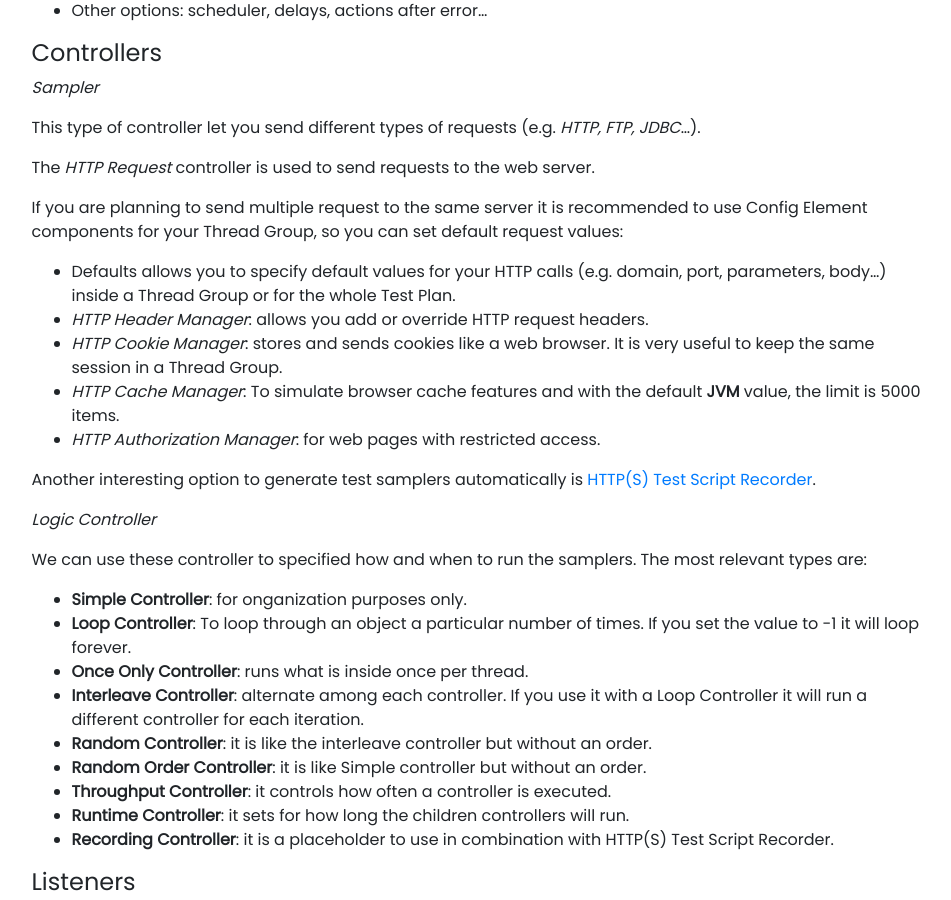
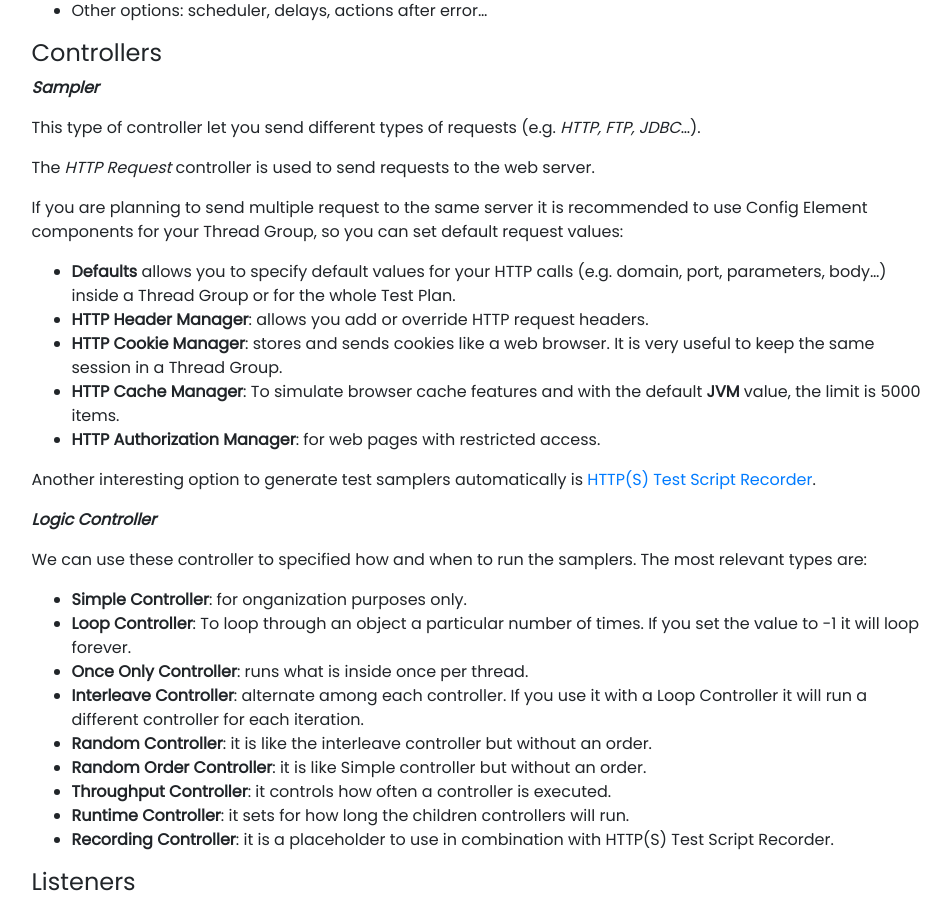
Before and after one commit to jackhman/sergio-martin-rubio-site, a Jekyll site: the page built from _posts/2018-11-27-first-steps-in-jmeter.md, in a window 1280 px wide and 900 px high, scrolled down 2240 px. Shown: the whole window, without its empty margins (161-1112 px from the left). Built offline with Jekyll 4.4.1, drawn with Linux system fonts in a browser that asks for light colours; nearby versions of some CDN libraries; our own code applies the rules of GitHub Pages for plain Markdown files; comment, search, counter and statistics services are not loaded.

Commit message:
update article

```diff
--- a/_posts/2018-11-27-first-steps-in-jmeter.md
+++ b/_posts/2018-11-27-first-steps-in-jmeter.md
@@ -88,7 +88,7 @@ This parent object will contain all the necessary components to build your test
 
 #### Controllers
 
-_Sampler_
+**_Sampler_**
 
 This type of controller let you send different types of requests (e.g. _HTTP, FTP, JDBC_…).
 
@@ -96,15 +96,15 @@ The _HTTP Request_ controller is used to send requests to the web server.
 
 If you are planning to send multiple request to the same server it is recommended to use Config Element components for your Thread Group, so you can set default request values:
 
--  Defaults allows you to specify default values for your HTTP calls (e.g. domain, port, parameters, body…) inside a Thread Group or for the whole Test Plan.
-- _HTTP Header Manager_: allows you add or override HTTP request headers.
-- _HTTP Cookie Manager_: stores and sends cookies like a web browser. It is very useful to keep the same session in a Thread Group.
-- _HTTP Cache Manager_: To simulate browser cache features and with the default **JVM** value, the limit is 5000 items.
-- _HTTP Authorization Manager_: for web pages with restricted access.
+-  **Defaults** allows you to specify default values for your HTTP calls (e.g. domain, port, parameters, body…) inside a Thread Group or for the whole Test Plan.
+- **HTTP Header Manager**: allows you add or override HTTP request headers.
+- **HTTP Cookie Manager**: stores and sends cookies like a web browser. It is very useful to keep the same session in a Thread Group.
+- **HTTP Cache Manager**: To simulate browser cache features and with the default **JVM** value, the limit is 5000 items.
+- **HTTP Authorization Manager**: for web pages with restricted access.
 
 Another interesting option to generate test samplers automatically is [HTTP(S) Test Script Recorder](https://jmeter.apache.org/usermanual/component_reference.html#HTTP(S)_Test_Script_Recorder).
 
-_Logic Controller_
+_**Logic Controller**_
 
 We can use these controller to specified how and when to run the samplers. The most relevant types are:
 
```
